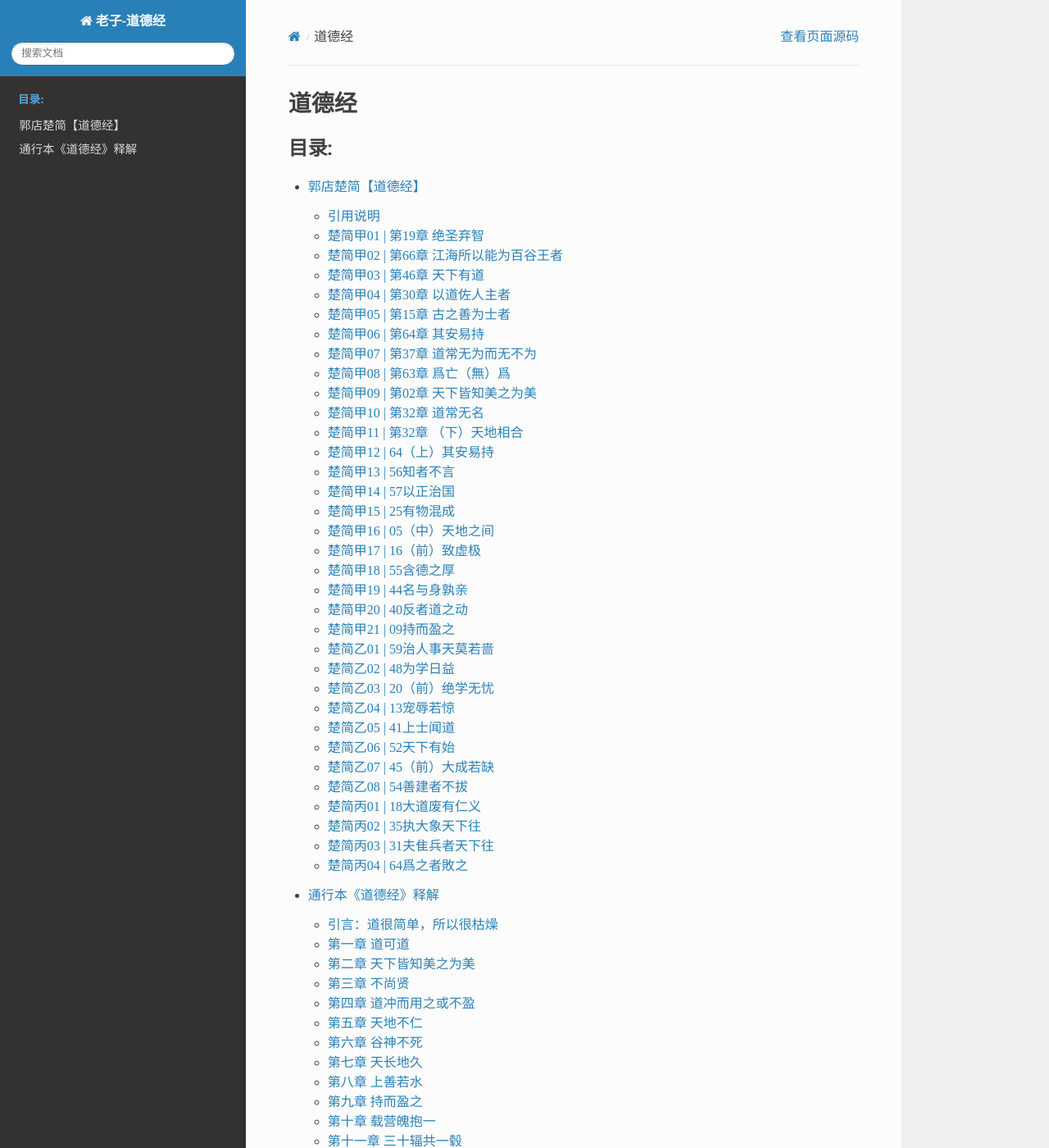
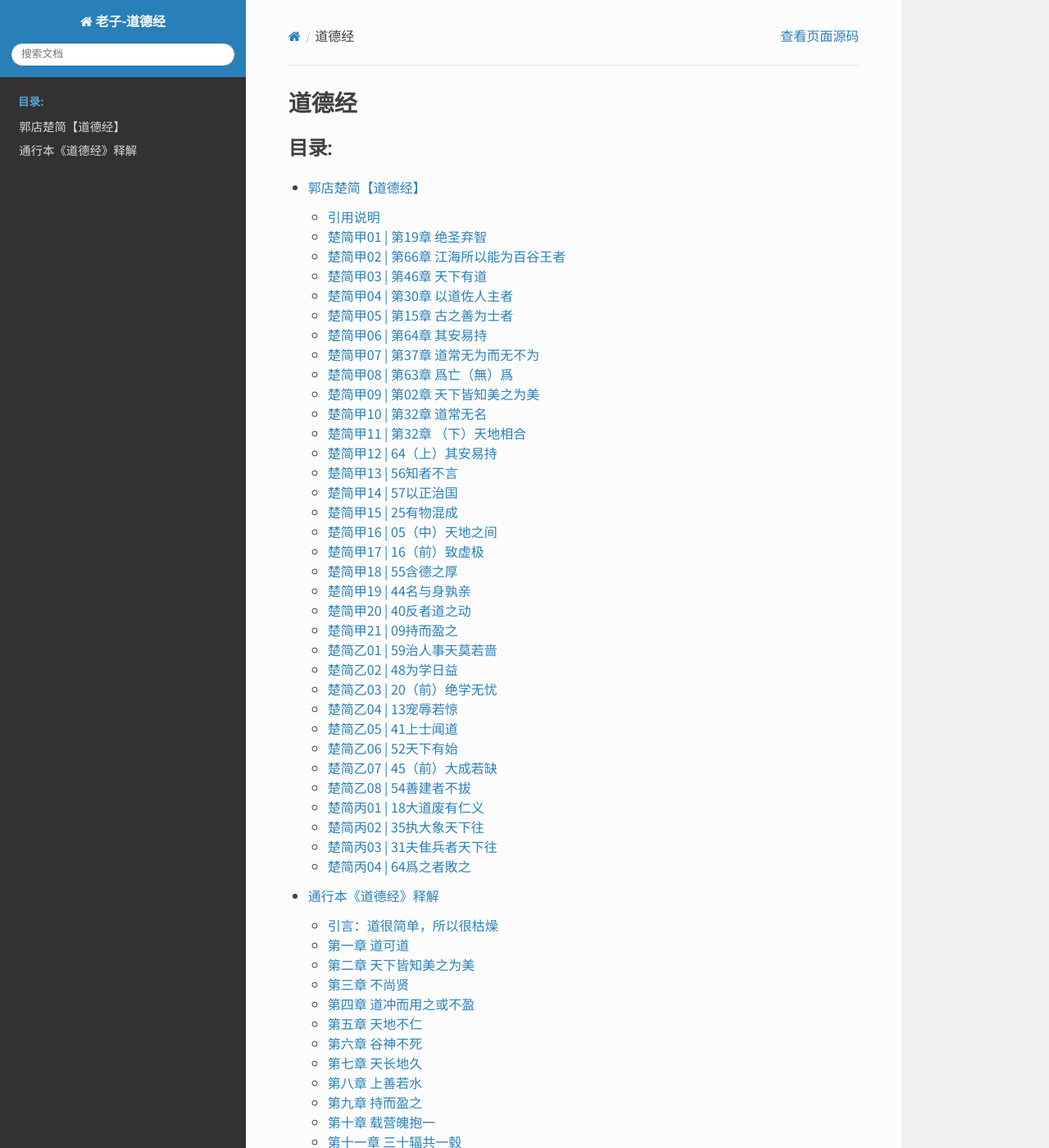
Before and after one commit to joe0917/Dao-de, a Sphinx documentation site: the page built from source/index.rst, in a window 1280 px wide and 1400 px high. Shown: the whole window at 82% size. Built offline with Sphinx 7.4.7 and the Read the Docs theme 3.1.0, drawn with Linux system fonts in a browser that asks for light colours.

Commit message:
修改更新

```diff
--- a/source/_static/custom.css
+++ b/source/_static/custom.css
@@ -1,10 +1,5 @@
-@font-face {
-    font-family: 'CustomChinese';
-    src: local('SimSun'),
-         local('STSong');
-    unicode-range: U+4E00-9FFF;
-}
+@import url('https://fonts.googleapis.com/css2?family=Noto+Sans+SC&display=swap');
 
 body {
-    font-family: 'CustomChinese', serif;
+    font-family: 'Noto Sans SC', sans-serif;
 }
```
